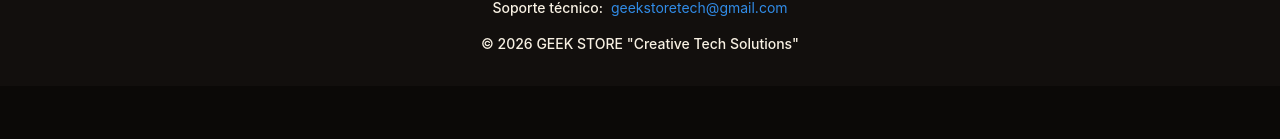
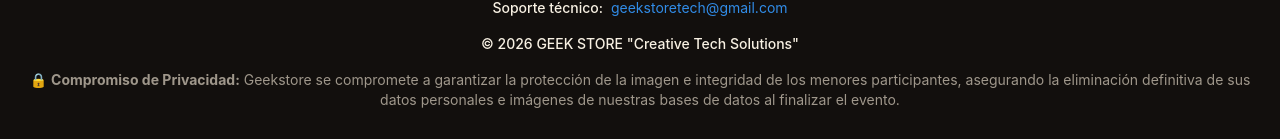
Before and after one commit to Andru-Flores7/eleccionesv1.0, a React (Vite) app: page / in a window 1280 px wide. Shown: the part 1449-1588 px from the top of the page. Before the commit the page ends 1535 px from the top, so only its background shows below. Built offline with nearby package versions, Linux system fonts and the light colour scheme; no server answers; the database is empty.

Commit message:
agrega polittoca de privacidad

```diff
--- a/src/pages/HomePage.tsx
+++ b/src/pages/HomePage.tsx
@@ -250,6 +250,9 @@ export default function HomePage() {
             </a>
           </div>
           <span className="font-medium text-foreground">© 2026 GEEK STORE "Creative Tech Solutions"</span>
+          <p className="footer-disclaimer">
+      🔒 <strong>Compromiso de Privacidad:</strong> Geekstore se compromete a garantizar la protección de la imagen e integridad de los menores participantes, asegurando la eliminación definitiva de sus datos personales e imágenes de nuestras bases de datos al finalizar el evento.
+    </p>
         </div>
       </footer>
     </div>
```
